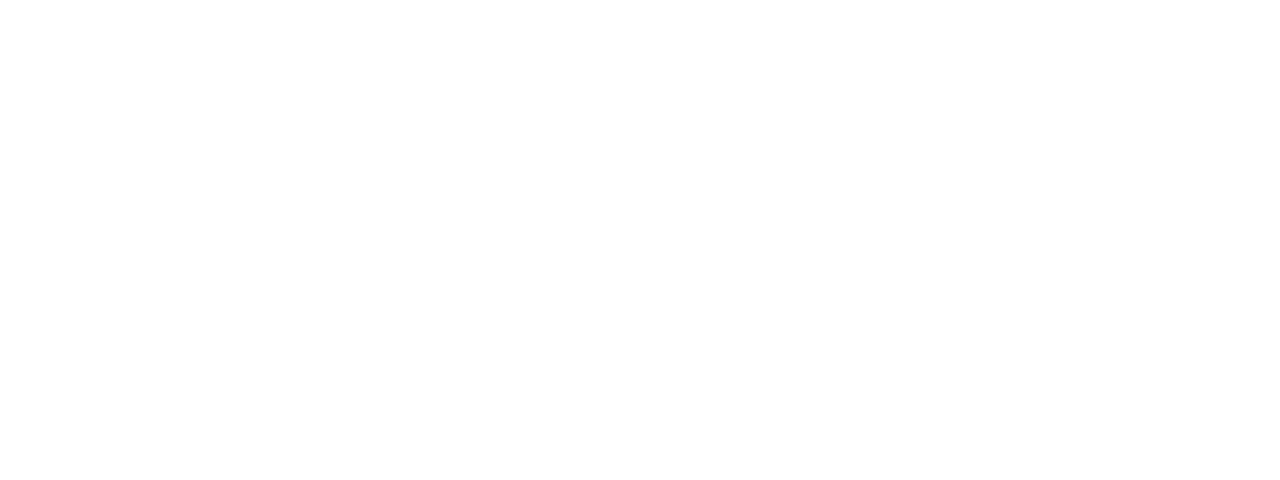
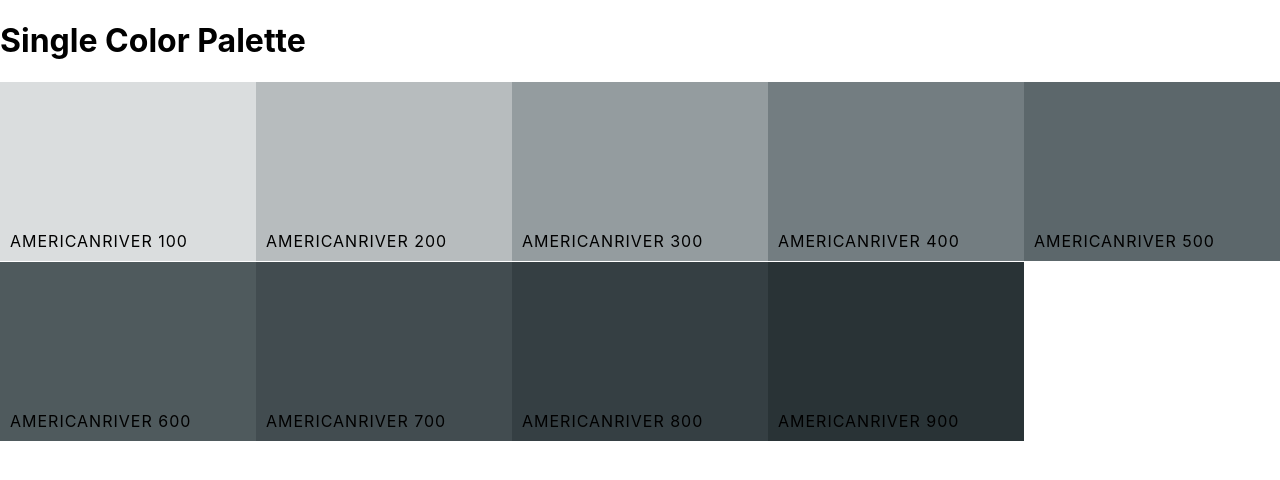
Before and after one commit to Philme1/Massive-Color-App, a React (Create React App) app: page /palette/flat-ui-colors-american/americanriver in a window 1280 px wide. Shown: the top 480 px of the page. Built offline with nearby package versions, Linux system fonts and the light colour scheme.

Commit message:
Add SingleColorPalette and display single color palette

```diff
--- a/src/App.js
+++ b/src/App.js
@@ -6,6 +6,7 @@
 import { generatePalette } from './colorHelpers';
 import { Route, Switch } from 'react-router-dom';
 import PaletteList from './PaletteList';
+import SingleColorPalette from './SingleColorPalette';
 
 class App extends Component {
   findPalette(id) {
@@ -17,7 +18,18 @@
   return (
 
     <Switch>
-      <Route exact path="/" render={(routeProps) => <PaletteList palettes={seedColors} {...routeProps} /> } />
+      <Route
+        exact
+        path="/palette/:paletteId/:colorId"
+        render={routeProps => (<SingleColorPalette
+        colorId={routeProps.match.params.colorId}
+        palette={generatePalette(this.findPalette(routeProps.match.params.paletteId))}/>)}
+      />
+      <Route
+        exact
+        path="/"
+        render={(routeProps) => <PaletteList palettes={seedColors} {...routeProps} /> }
+      />
       <Route exact path="/palette/:id" render={
         routeProps => (
           <Palette palette={generatePalette(this.findPalette(routeProps.match.params.id))} />
--- a/src/ColorBox.js
+++ b/src/ColorBox.js
@@ -3,6 +3,7 @@
 
 
 import "./ColorBox.css";
+import { Link } from 'react-router-dom';
 
 class ColorBox extends Component {
   constructor(props) {
@@ -18,7 +19,7 @@
   }
 
   render() {
-    const {background, name} = this.props;
+    const {background, name, moreUrl, showLink} = this.props;
     const {copied} = this.state;
     return (
       <CopyToClipboard text={ background } onCopy={this.changeCopyState} >
@@ -34,7 +35,11 @@
             </div>
             <button className="copy-button">Copy</button>
           </div>
-          <span className="see-more">More</span>
+          {showLink && (
+            <Link to={moreUrl} onClick={e => e.stopPropagation()}>
+            <span className="see-more">More</span>
+          </Link>
+          )}
         </div>
       </CopyToClipboard>
     )
@@ -42,3 +47,8 @@
 }
 
 export default ColorBox;
+
+
+{/* <Link to={`/palette/${paletteId}/${id}`} onClick={e => e.stopPropagation()}>
+<span className="see-more">More</span>
+</Link> */}
--- a/src/Palette.js
+++ b/src/Palette.js
@@ -21,10 +21,18 @@
   }
 
   render() {
-    const { colors, paletteName, emoji } = this.props.palette;
+    const { colors, paletteName, emoji, id } = this.props.palette;
     const { level, format } = this.state;
     const colorBoxes = colors[level].map(color => (
-      <ColorBox background={color[format]} name={color.name} key={color.id} />
+      <ColorBox
+        background={color[format]}
+        name={color.name}
+        key={color.id}
+        id={color.id}
+        paletteId={id}
+        moreUrl={`/palette/${id}/${color.id}`}
+        showLink={true}
+       />
     ))
     return (
       <div className="Palette">
--- /dev/null
+++ b/src/SingleColorPalette.js
@@ -0,0 +1,44 @@
+import React, { Component } from 'react';
+import ColorBox from "./ColorBox";
+
+class SingleColorPalette extends Component {
+  constructor(props) {
+    super(props)
+    this._shades = this.gatherShades(this.props.palette, this.props.colorId);
+  }
+
+  gatherShades(palette, colorToFilterBy) {
+    let shades = [];
+    let allColors = palette.colors;
+
+    for (let key in allColors) {
+      shades = shades.concat(
+        allColors[key].filter(color => color.id === colorToFilterBy)
+      );
+    }
+
+    //return all shades of given color
+    return shades.slice(1);
+  }
+
+  render() {
+    const colorBoxes = this._shades.map(color => (
+      <ColorBox
+        key={color.name}
+        name={color.name}
+        background={color.hex}
+        showLink={false}
+      />
+    ));
+    return (
+      <div className="Palette">
+        <h1>Single Color Palette</h1>
+        <div className="Palette-colors">
+          {colorBoxes}
+        </div>
+      </div>
+    )
+  }
+}
+
+export default SingleColorPalette;
```
